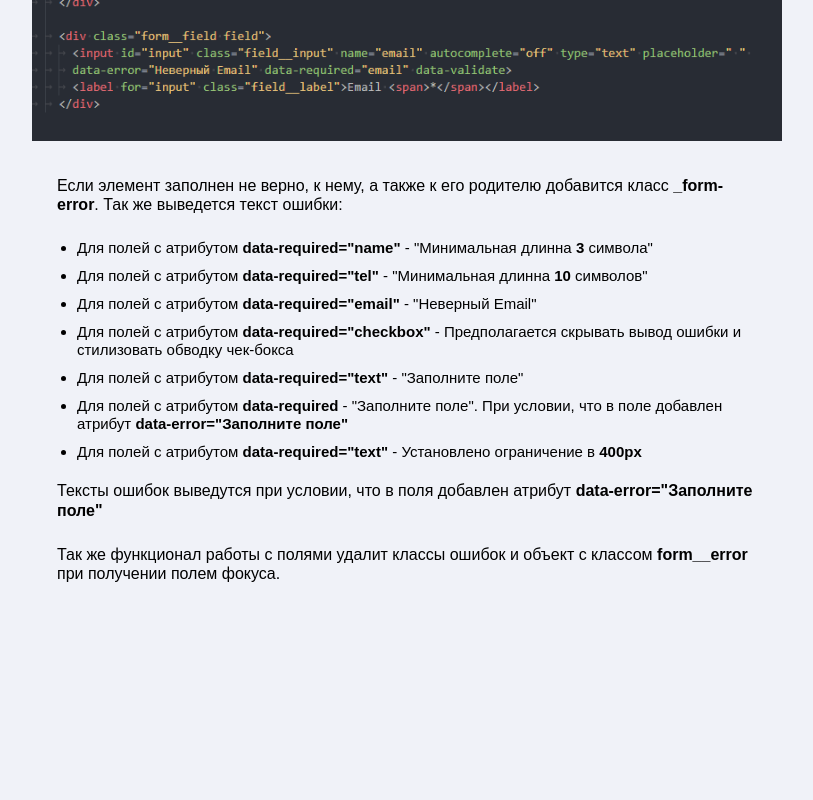
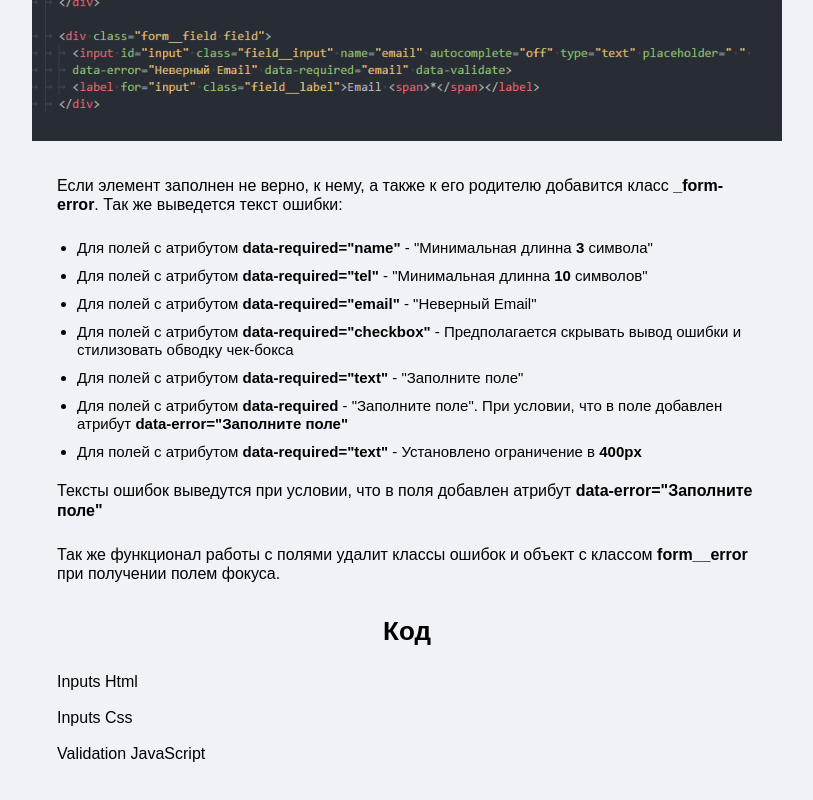
Before and after one commit to ruvick/validation, a plain HTML site: page index.html in a window 1280 px wide. Shown: the part 1614-2414 px from the top of the page, without its empty margins (233-1046 px from the left). Before the commit the page ends 2252 px from the top, so only its background shows below. Drawn offline with nearby package versions, Linux system fonts and the light colour scheme.

Commit message:
Обнов

```diff
--- a/index.html
+++ b/index.html
@@ -22,11 +22,6 @@
 				<div class="main__container">
 
 					<div class="main__title">Валидация на Java Script</div>
-					<div class="main__text">
-						<p>
-
-						</p>
-					</div>
 
 					<div class="main__inner">
 
@@ -146,6 +141,23 @@
 
 				</div>
 
+				<div class="main__code code-main">
+					<div class="code-main__title">Код</div>
+
+					<div class="code-main__item item-code">
+						<div class="item-code__title">Inputs Html</div>
+					</div>
+
+					<div class="code-main__item item-code">
+						<div class="item-code__title">Inputs Css</div>
+					</div>
+
+					<div class="code-main__item item-code">
+						<div class="item-code__title">Validation JavaScript</div>
+					</div>
+
+				</div>
+
 					<!-- <pre>
 						<code class="javascript">
 						function helloWorld() {
--- a/style.css
+++ b/style.css
@@ -99,7 +99,7 @@ h6 {
 	text-transform: uppercase;
 }
 .main__title:not(:last-child){
-		margin-bottom: 0.9375rem;
+		margin-bottom: 3.4375rem;
 }
 .main__text {
 	font-size: 1rem;
@@ -215,3 +215,30 @@ h6 {
 .descp-main__size-m:not(:last-child){
 	margin-bottom: 2.1875rem;
 }
+
+.main__code {
+	max-width: 700px;
+	width: 100%;
+	margin: 0px auto;
+	margin-top: 2.1875rem;
+}
+.code-main {
+
+}
+.code-main__title {
+	font-size: 1.625rem;
+	font-weight: 700;
+	text-align: center;
+}
+.code-main__title:not(:last-child){
+	margin-bottom: 1.875rem;
+}
+.code-main__item {
+}
+.code-main__item:not(:last-child){
+	margin-bottom: 1.25rem;
+}
+.item-code {
+}
+.item-code__title {
+}
```
